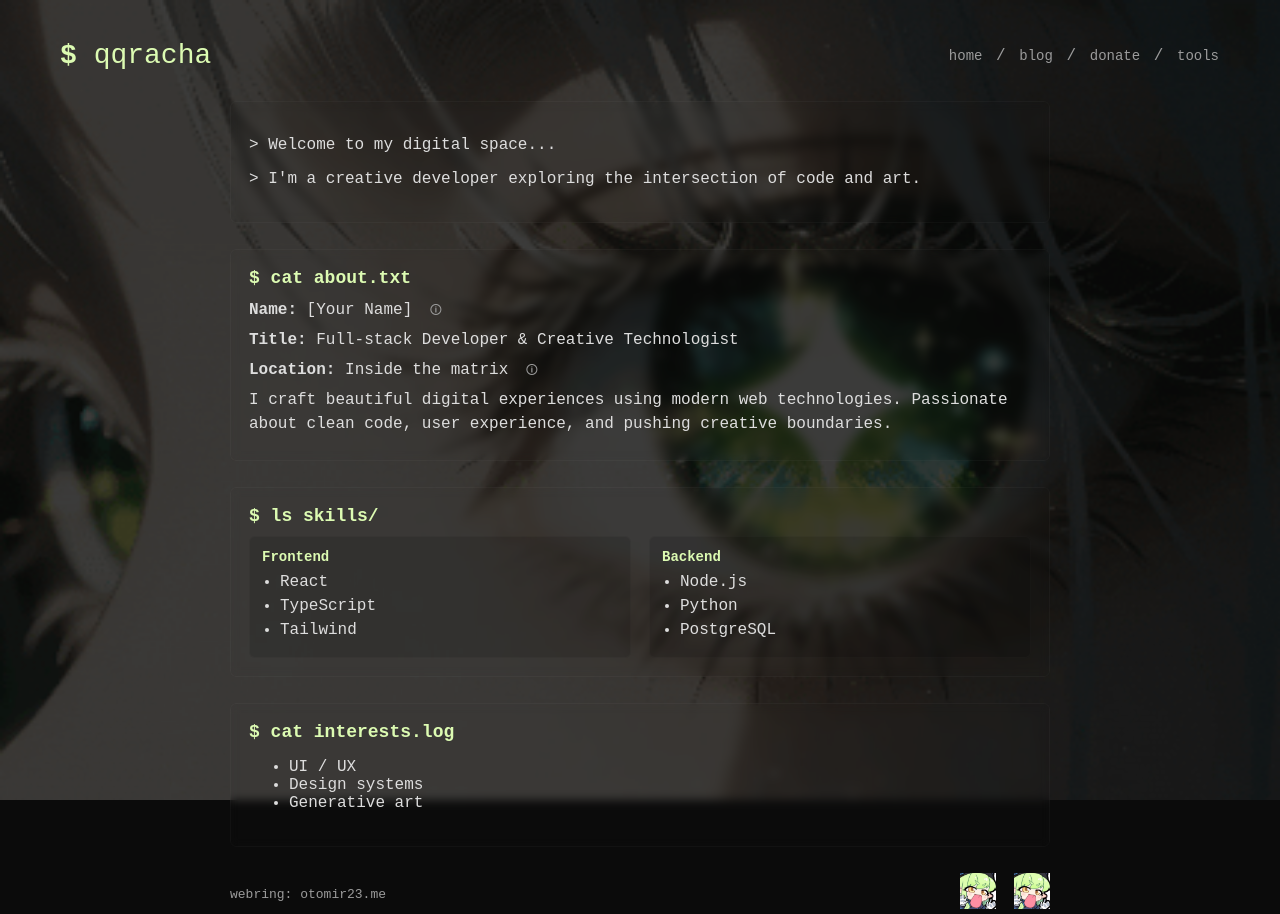
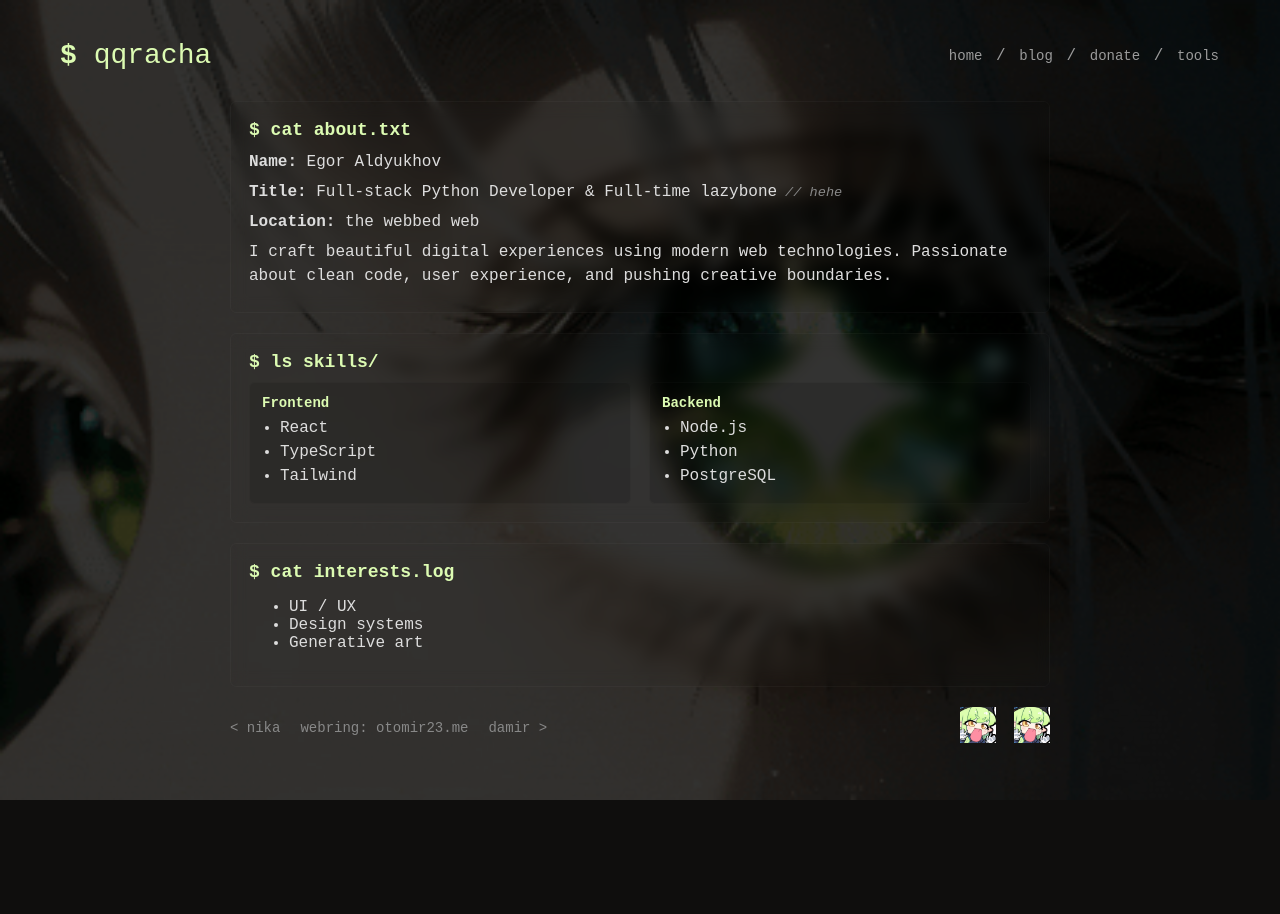
Before and after one commit to qqracha/qqracha_site, a Flask app: page / in a window 1280 px wide. After the commit the page ends 800 px from the top, so only its background shows below. Run offline with Flask 3, Linux system fonts and the light colour scheme.

Commit message:
feat: add cursor effects & edit some info

```diff
--- a/static/css/style.css
+++ b/static/css/style.css
@@ -14,9 +14,9 @@
     z-index: -1;
 }
 
-
 *{box-sizing:border-box}
 html,body{height:100%}
+
 body{
   margin:0;
   font-family: "Courier New", Courier, monospace;
@@ -26,6 +26,7 @@ body{
   -moz-osx-font-smoothing:grayscale;
   padding:40px 60px;
 }
+
 
 /* header */
 .topbar{
@@ -60,10 +61,9 @@ body{
   border:1px solid rgba(255,255,255,0.03);
   border-radius:var(--radius);
   padding:18px;
-  opacity: 1;
-  margin-bottom:26px;
-  backdrop-filter: blur(5px); /* блюр фона за элементом */
-  -webkit-backdrop-filter: blur(5px);
+  margin-bottom:20px;
+  backdrop-filter: blur(8px); /* блюр фона за элементом */
+  -webkit-backdrop-filter: blur(8px);
 }
 
 .box h2{
@@ -83,6 +83,14 @@ body{
   cursor:help;
 }
 
+.comment-inline {
+  color: #888;           /* серый цвет */
+  font-style: italic;     /* курсив, по желанию */
+  font-size: 0.85em;     /* чуть меньше основного текста */
+  margin-left: 8px;       /* небольшой отступ от текста */
+  user-select: none;      /* чтобы нельзя было выделить */
+}
+
 /* skills columns */
 .cols{ display:flex; gap:18px; }
 .col{ flex:1; }
@@ -100,6 +108,32 @@ body{
 .footer{ display:flex; justify-content:space-between; align-items:center; gap:16px; margin-top:10px;}
 .webring a{ color:var(--muted); text-decoration:none; font-size:13px; }
 .badges img{ height:36px; margin-left:8px; cursor:pointer; }
+
+.webring-nav {
+  display: flex;
+  justify-content: center; /* центрируем по горизонтали */
+  align-items: center;
+  gap: 20px; /* расстояние между элементами */
+  font-family: "Courier New", monospace;
+  font-size: 14px;
+  color: #ddd;
+}
+
+.webring-nav a {
+  color: #888; /* серый для стрелок */
+  text-decoration: none;
+  transition: color 0.2s ease;
+}
+
+.webring-nav a:hover {
+  color: #DCFBB2; /* подсветка при наведении */
+}
+
+.webring-nav .current {
+  font-weight: thin;
+  color: #888; /* текущий элемент ярче */
+}
+
 
 /* responsive */
 @media (max-width:700px){
@@ -180,3 +214,13 @@ body.shake {
   transform: rotate(0deg);
   border-radius: 2px;
 }
+
+#cursorCanvas {
+  position: fixed;
+  top: 0;
+  left: 0;
+  width: 100%;
+  height: 100%;
+  pointer-events: none;
+  z-index: 9999;
+}
--- /dev/null
+++ b/static/js/cursor.js
@@ -0,0 +1,67 @@
+const canvas = document.getElementById('cursorCanvas');
+const ctx = canvas.getContext('2d');
+
+let width = canvas.width = window.innerWidth;
+let height = canvas.height = window.innerHeight;
+
+const confettiParticles = [];
+
+// resize canvas
+window.addEventListener('resize', () => {
+  width = canvas.width = window.innerWidth;
+  height = canvas.height = window.innerHeight;
+});
+
+// клик мыши — компактный взрыв конфетти
+document.addEventListener('click', e => {
+  createConfetti(e.clientX, e.clientY);
+});
+
+// создаём конфетти
+function createConfetti(x, y) {
+  const count = 15; // уменьшили количество частиц
+  for (let i = 0; i < count; i++) {
+    const angle = Math.random() * 2 * Math.PI;
+    const speed = Math.random() * 3 + 1; // уменьшили скорость
+    confettiParticles.push({
+      x: x,
+      y: y,
+      vx: Math.cos(angle) * speed,
+      vy: Math.sin(angle) * speed - 1.5, // немного подбрасываем вверх
+      size: Math.random() * 4 + 2,       // немного меньше частицы
+      alpha: 1,
+      rotation: Math.random() * 360,
+      vr: (Math.random() - 0.5) * 5      // вращение меньше
+    });
+  }
+}
+
+// анимация
+function animate() {
+  ctx.clearRect(0, 0, width, height);
+
+  for (let i = confettiParticles.length - 1; i >= 0; i--) {
+    const p = confettiParticles[i];
+
+    // движение
+    p.x += p.vx;
+    p.y += p.vy;
+    p.vy += 0.12; // немного слабее гравитация
+    p.rotation += p.vr;
+    p.alpha -= 0.02; // исчезают чуть быстрее
+
+    // рисуем частицу
+    ctx.save();
+    ctx.translate(p.x, p.y);
+    ctx.rotate(p.rotation * Math.PI / 180);
+    ctx.fillStyle = `rgba(220, 251, 178, ${p.alpha})`;
+    ctx.fillRect(-p.size/2, -p.size/2, p.size, p.size);
+    ctx.restore();
+
+    if (p.alpha <= 0) confettiParticles.splice(i, 1);
+  }
+
+  requestAnimationFrame(animate);
+}
+
+animate();
--- a/static/js/main.js
+++ b/static/js/main.js
@@ -1,31 +1,22 @@
-document.addEventListener('DOMContentLoaded', ()=> {
-  console.log("main.js is work!"); // <- Проверка в консоли
-  const overlay = document.getElementById('bg-overlay');
+document.addEventListener('DOMContentLoaded', () => {
   const logo = document.getElementById('logo');
 
-  // пасхалка: при клике на logo — показываем рандомную фразу в виде временной подсказки
-  const phrases = [
-    "you are root now",
-    "sudo make me coffee",
-    "404 — identity not found",
-    "echo 'hello, human'",
-    "init 0 — just kidding"
+  // список ников/фраз для цикла
+  const nicknames = [
+    "qqracha",
+    "ruberoid",
+    "cascade",
+    "ruber",
   ];
+
+  let currentIndex = 0;
+
   logo.addEventListener('click', () => {
-    const msg = document.createElement('div');
-    msg.className = 'floating-msg';
-    msg.textContent = phrases[Math.floor(Math.random() * phrases.length)];
-
-    document.body.appendChild(msg);
-
-    // исчезает мягко
-    setTimeout(() => {
-      msg.style.opacity = '0';
-      msg.style.transform = 'translate(-50%, -40px)';
-    }, 50);
-
-    setTimeout(() => msg.remove(), 2000);
+    // меняем ник
+    currentIndex = (currentIndex + 1) % nicknames.length;
+    logo.querySelector('.qqracha').textContent = nicknames[currentIndex];
   });
+});
 
   // небольшая скрытая пасхалка: сочетание клавиш (g then e then o) покажет географическую фразу
   let buf="";
@@ -87,4 +78,3 @@ function launchConfetti() {
 }
 
   // don't do heavy stuff -> keep it light
-});
--- a/templates/index.html
+++ b/templates/index.html
@@ -5,10 +5,11 @@
   <meta name="viewport" content="width=device-width,initial-scale=1" />
   <title>// qqracha.gpt</title>
   <div id="bg-overlay"></div>
+  <link rel="preload" href="{{ url_for('static', filename='backgrounds/anime.gif') }}" as="image">
   <link rel="icon" type="image/x-icon" href="{{ url_for('static', filename='favicon.ico') }}">
   <link rel="stylesheet" href="{{ url_for('static', filename='css/style.css') }}">
 </head>
-<body>
+<body style="background:#000000;">
   <!--
     Комментарии (ваша просьба "добавь комментарии к тексту"):
     В HTML ниже добавлены комментарии для разработчика (видимые в исходнике)
@@ -16,9 +17,10 @@
     отображались ваши комментарии.
     goofy gpt
   -->
+  <canvas id="cursorCanvas"></canvas>
 
   <header class="topbar">
-    <div class="logo" id="logo" title="Нажми для пасхалки (random phrase)">
+    <div class="logo" id="logo" title="meow">
       <span class="dollar">$</span> <span class="qqracha">qqracha</span>
     </div>
     <nav class="navlinks">
@@ -33,18 +35,18 @@
   </header>
 
   <main class="container">
-    <section class="box inline-message" title="Комментарий: приветствие в шапке (можно редактировать)">
-      <p>&gt; Welcome to my digital space...</p>
-      <p>&gt; I'm a creative developer exploring the intersection of code and art.</p>
-    </section>
+    <!-- <section class="box inline-message">
+      <p>// hey hey</p>
+      <p>// let's get acquainted</p>
+    </section> -->
 
     <section class="box about" id="about">
       <h2>$ cat about.txt</h2>
       <!-- developer comment: это блок about; рядом title содержит ваш комментарий -->
-      <div class="content" title="Комментарий: Здесь — краткая самопрезентация">
-        <p><strong>Name:</strong> [Your Name] <span class="comment-inline" title="Комментарий: укажите своё имя">🛈</span></p>
-        <p><strong>Title:</strong> Full-stack Developer &amp; Creative Technologist</p>
-        <p><strong>Location:</strong> Inside the matrix <span class="comment-inline" title="Комментарий: можно поставить реальную локацию">🛈</span></p>
+      <div class="content">
+        <p><strong>Name: </strong>Egor Aldyukhov</p>
+        <p><strong>Title:</strong> Full-stack Python Developer &amp; Full-time lazybone<span class="comment-inline">// hehe</span></p>
+        <p><strong>Location:</strong> the webbed web</p>
         <p>I craft beautiful digital experiences using modern web technologies. Passionate about clean code, user experience, and pushing creative boundaries.</p>
       </div>
     </section>
@@ -88,9 +90,14 @@
 
     <!-- место для webring -->
     <footer class="footer">
-      <div class="webring">
-        <!-- добавлено место для webring.otomir23.me -->
+      <!-- <div class="webring">
         <a href="https://webring.otomir23.me/" target="_blank" rel="noopener" title="webring">webring: otomir23.me</a>
+      </div> -->
+
+      <div class="webring-nav">
+        <a href="https://nika.gay" class="prev">&lt; nika</a>
+        <a href="https://webring.otomir23.me/" target="_blank" rel="noopener" title="webring" class="current">webring: otomir23.me</a>
+        <a href="https://otomir23.me/" class="next">damir &gt;</a>
       </div>
 
       <div class="badges">
@@ -103,7 +110,7 @@
         />
         <!-- пример другого бейджа (можно заменить) -->
         <img src="{{ url_for('static', filename='badges/noclick.gif') }}"
-             alt="badge"
+             alt="yea and another"
              title="another badge" />
       </div>
       <div id="confetti"></div>
@@ -111,5 +118,6 @@
   </main>
 
   <script src="{{ url_for('static', filename='js/main.js') }}"></script>
+  <script src="{{ url_for('static', filename='js/cursor.js') }}"></script>
 </body>
 </html>
```
Also changed, not shown: static/badges/secondnoclick.gif (added).
